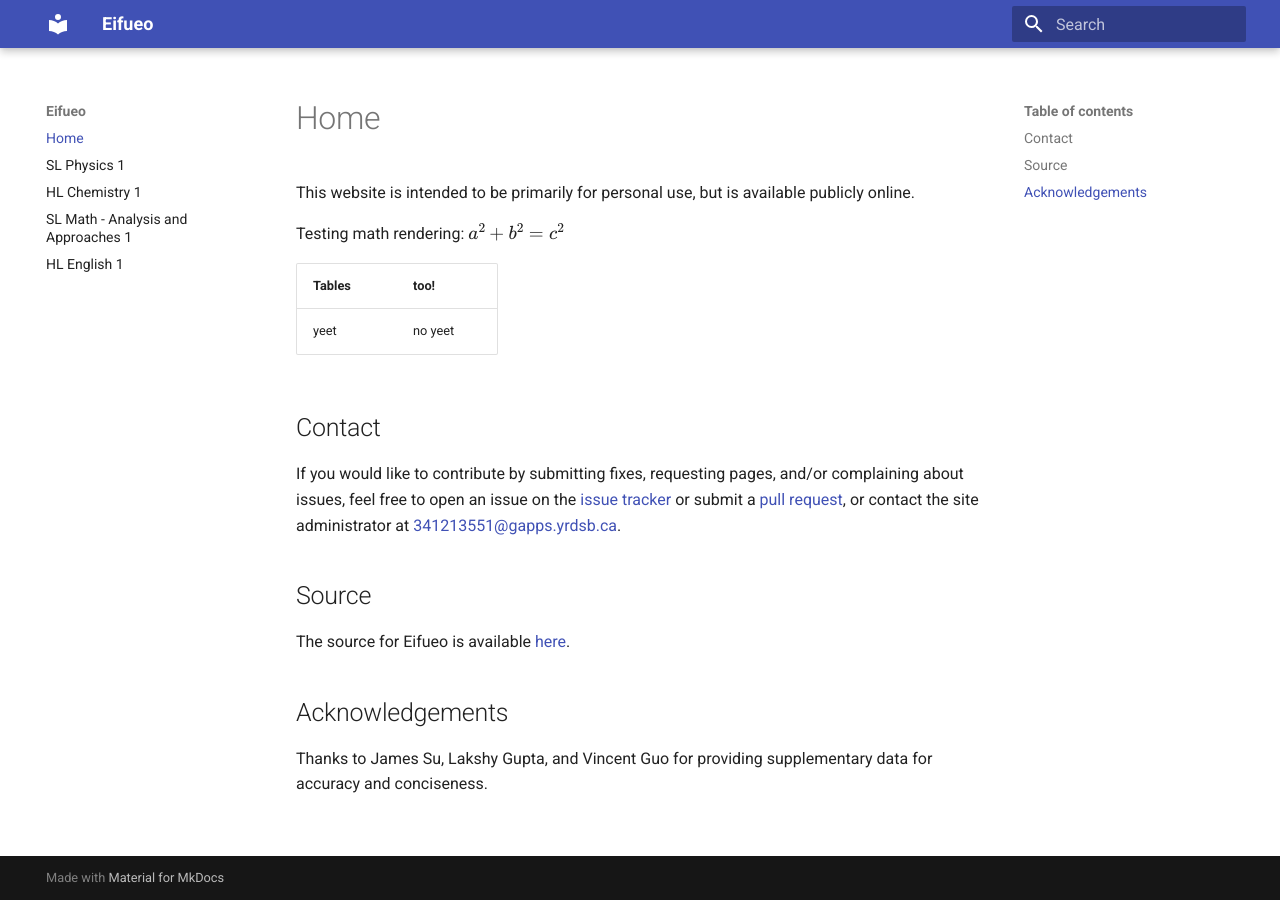
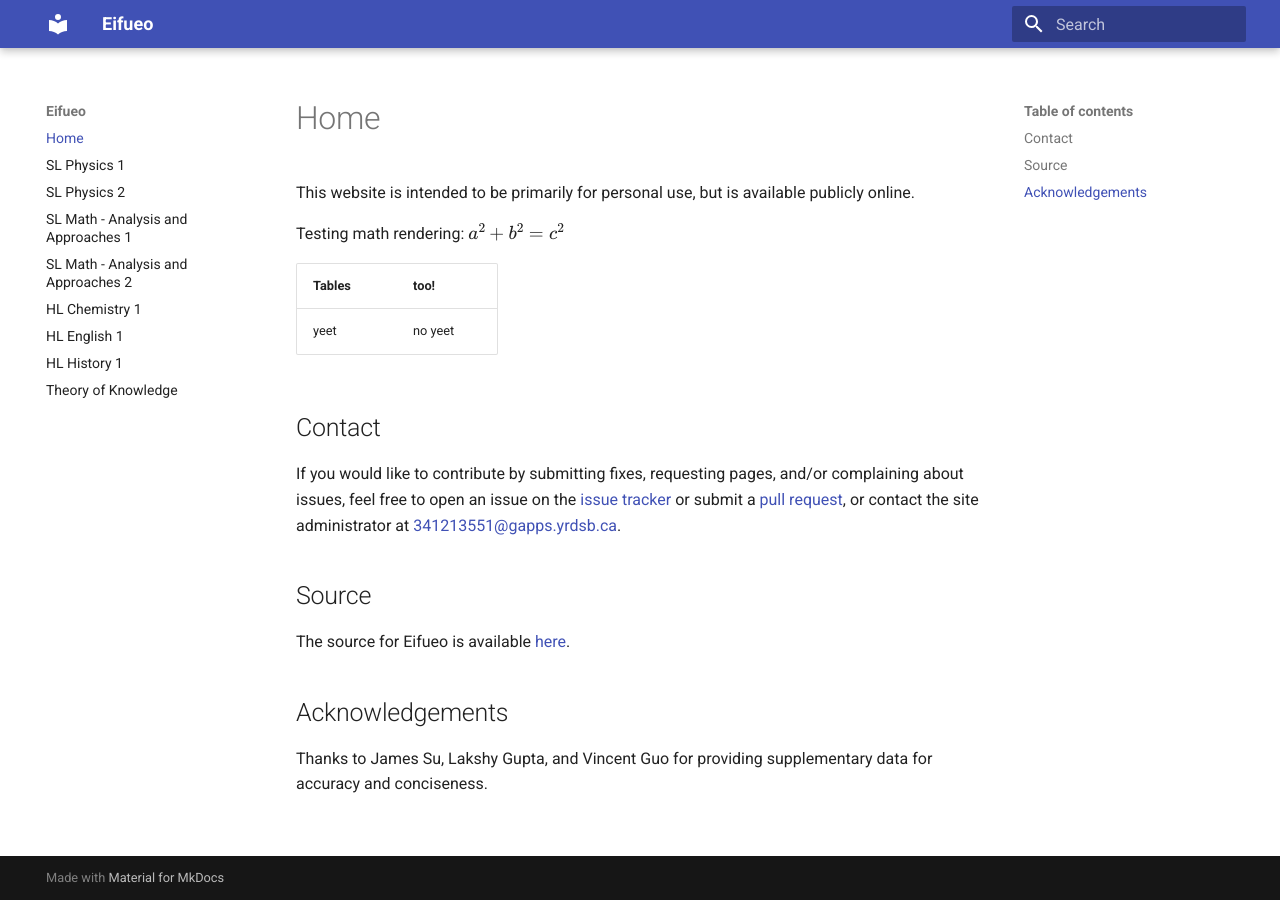
Before and after one commit to potatoeggy/eifueo, an MkDocs documentation site: the page built from docs/index.md, in a window 1280 px wide. Built offline with MkDocs 1.6.1 and Material for MkDocs 9.7.7, drawn with Linux system fonts in a browser that asks for light colours; formulas are drawn with MathJax 3.

Commit message:
add s2 stuff

```diff
--- a/mkdocs.yml
+++ b/mkdocs.yml
@@ -2,9 +2,13 @@ site_name: Eifueo
 nav:
   - Home: index.md
   - SL Physics 1: sph3u7.md
+  - SL Physics 2: sph4u7.md
+  - SL Math - Analysis and Approaches 1: mhf4u7.md
+  - SL Math - Analysis and Approaches 2: mcv4u7.md
   - HL Chemistry 1: sch3uz.md
-  - SL Math - Analysis and Approaches 1: mhf4u7.md
   - HL English 1: eng3uz.md
+  - HL History 1: chw3mz.md
+  - Theory of Knowledge: tok.md
 
 theme:
   name: material
```
Also changed, not shown: docs/chw3mz.md (added, +3 -0 lines), docs/mcv4u7.md (added, +3 -0 lines), docs/sph4u7.md (added, +3 -0 lines), docs/tok.md (added, +1 -0 lines).
